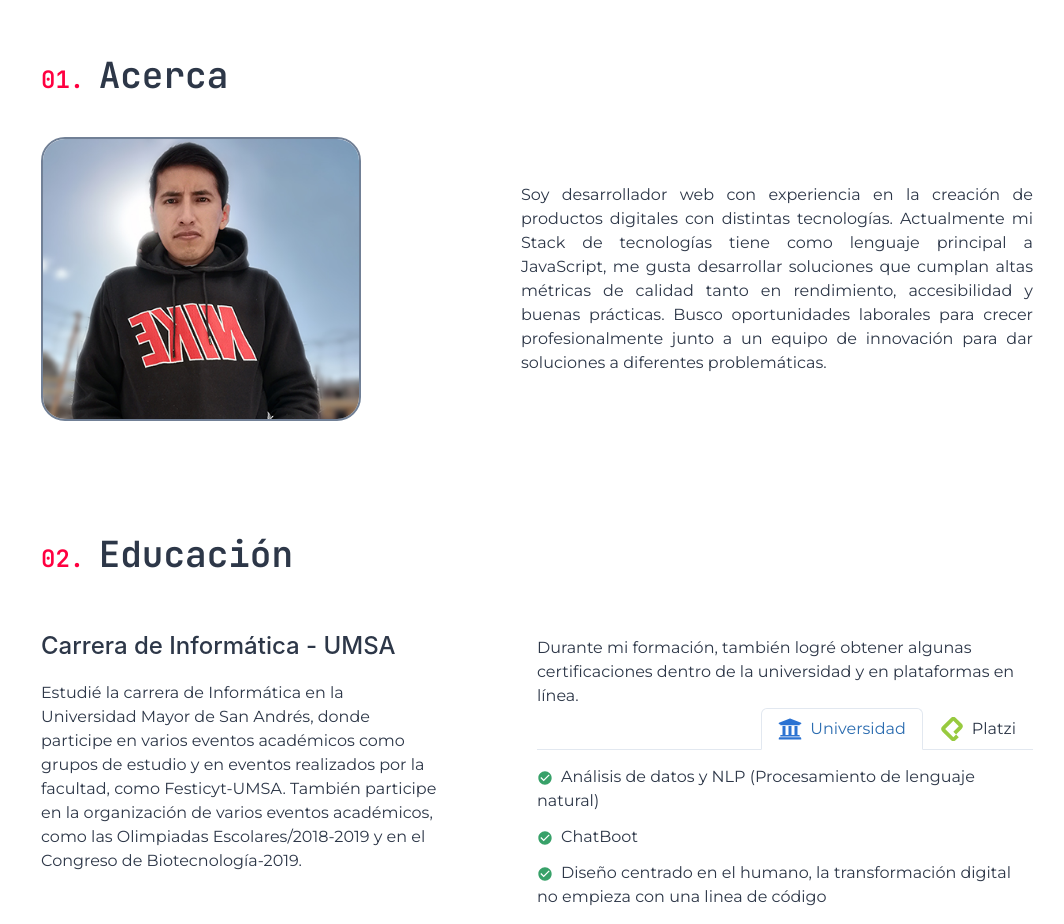
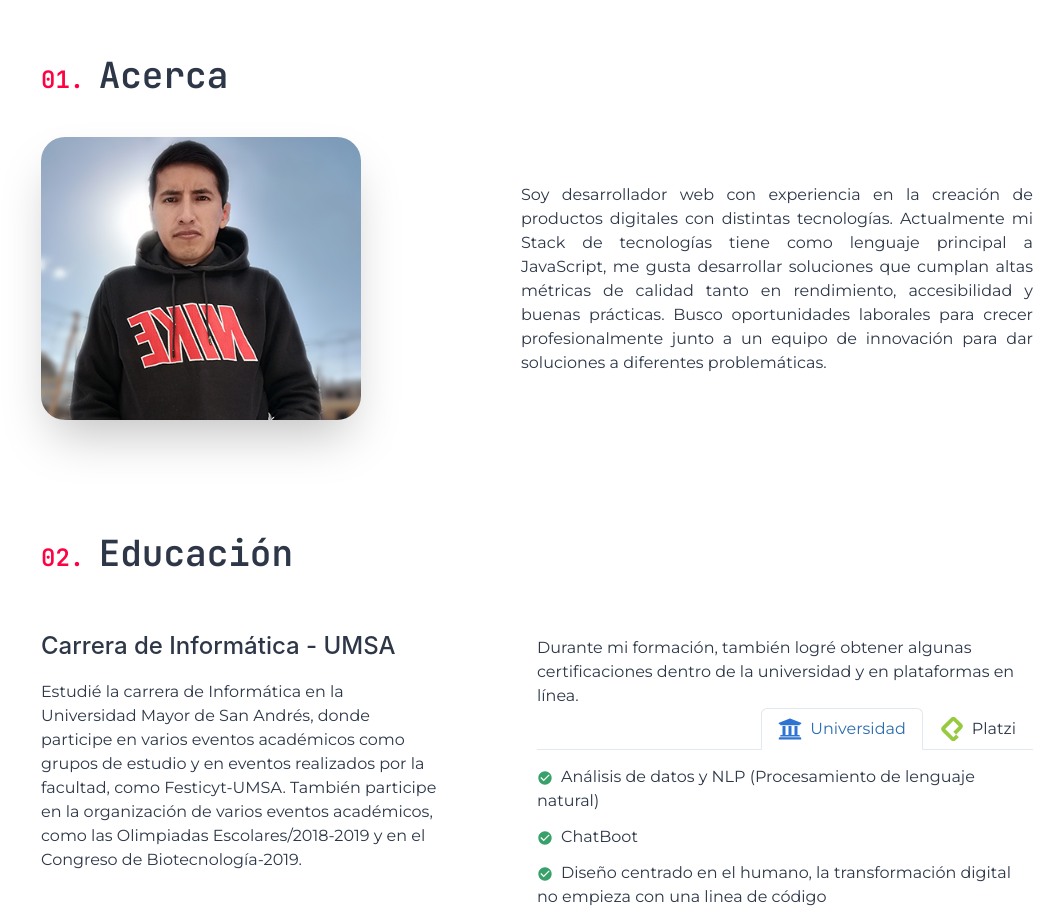
Before and after one commit to arielscc/myf, a Next.js app: page / in a window 1280 px wide. Shown: the part 802-1726 px from the top of the page, without its empty margins (103-1167 px from the left). Built offline with nearby package versions, Linux system fonts and the light colour scheme; a web font is replaced by a local one.

Commit message:
fix: bug image

```diff
--- a/sections/About.js
+++ b/sections/About.js
@@ -1,4 +1,4 @@
-import { Box, Flex, Text, useColorModeValue } from '@chakra-ui/react';
+import { Box, Flex, Text } from '@chakra-ui/react';
 import React, { useContext } from 'react';
 import Image from 'next/image';
 import profile from '../public/assets/profile.jpg';
@@ -17,13 +17,7 @@ const About = () => {
         alignItems="center"
         gridGap="5"
       >
-        <Box
-          border="2px"
-          borderColor={useColorModeValue('gray.500', 'gray.100')}
-          w="xs"
-          rounded="3xl"
-          overflow="hidden"
-        >
+        <Box w="xs" rounded="3xl" overflow="hidden" shadow="2xl">
           <Image src={profile} alt="profilees" layout="responsive" />
         </Box>
         <Text textAlign="justify" w={{ base: 'full', lg: 'lg' }}>
```
Also changed, not shown: 1 other file (tests, documents, lock files or other folders).
